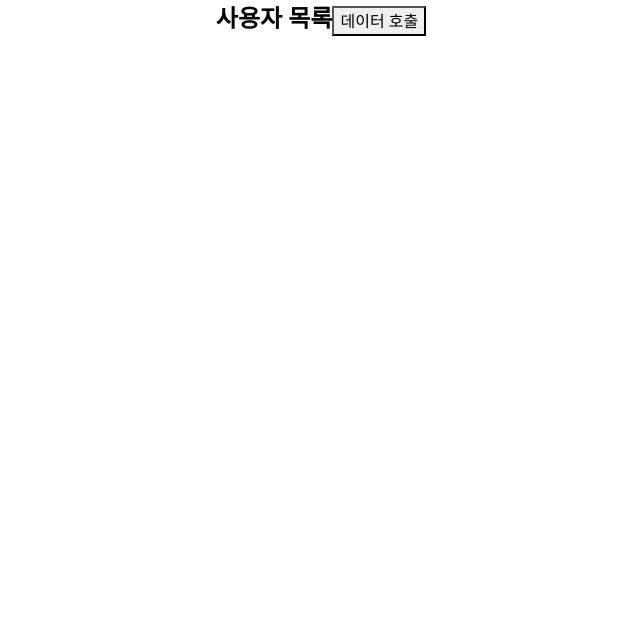
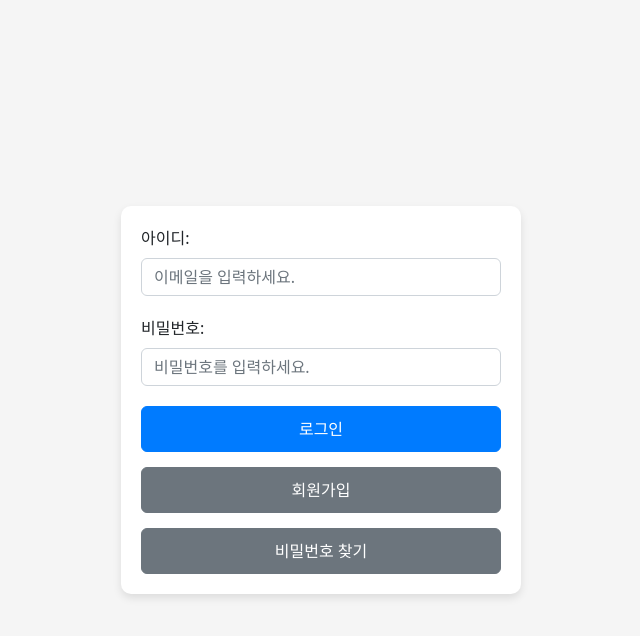
Before and after one commit to sjh9391985/vue-practice, a Vue app in the folder client-practice/: page / in a window 1280 px wide. Shown: the top 636 px of the page, without its empty margins (319-959 px from the left). Built offline with nearby package versions, Linux system fonts and the light colour scheme.

Commit message:
feat: 회원가입 템플릿 추가

```diff
--- a/client-practice/src/router/index.js
+++ b/client-practice/src/router/index.js
@@ -1,11 +1,11 @@
 import { createRouter, createWebHistory } from 'vue-router';
-import HomeView from '../views/HomeView.vue';
+import MainView from '../views/MainView.vue';
 
 const routes = [
   {
     path: '/',
-    name: 'home',
-    component: HomeView,
+    name: 'MainView',
+    component: MainView,
   },
   {
     path: '/user',
@@ -27,6 +27,11 @@ const routes = [
     name: 'CreateView',
     component: () => import('../views/CreateView.vue'),
   },
+  {
+    path: '/join',
+    name: 'JoinView',
+    component: () => import('../views/JoinView.vue'),
+  },
 ];
 
 const router = createRouter({
--- /dev/null
+++ b/client-practice/src/views/JoinView.vue
@@ -0,0 +1,158 @@
+<template>
+  <div class="signup-container">
+    <div class="signup-card">
+      <h2 class="text-center mb-4">회원가입</h2>
+      <form @submit.prevent="handleSubmit">
+        <div class="form-group">
+          <label for="username" class="form-label">사용자 이름:</label>
+          <input
+            type="text"
+            class="form-control"
+            id="username"
+            v-model="form.username"
+            placeholder="사용자 이름을 입력하세요."
+            required
+          />
+        </div>
+        <div class="form-group">
+          <label for="userId" class="form-label">아이디:</label>
+          <input
+            class="form-control"
+            type="text"
+            id="userId"
+            v-model="form.userId"
+            placeholder="이메일을 입력하세요."
+            required
+          />
+        </div>
+        <div class="form-group">
+          <label for="password" class="form-label">비밀번호:</label>
+          <input
+            type="password"
+            class="form-control"
+            id="password"
+            v-model="form.password"
+            placeholder="비밀번호를 입력하세요."
+            required
+          />
+        </div>
+        <div class="form-group">
+          <label for="confirmPassword" class="form-label">비밀번호 확인:</label>
+          <input
+            type="password"
+            class="form-control"
+            id="confirmPassword"
+            v-model="form.confirmPassword"
+            placeholder="비밀번호를 다시 입력하세요."
+            required
+          />
+        </div>
+        <div class="form-buttons">
+          <button type="submit" class="btn btn-primary btn-block">회원가입</button>
+          <router-link to="/" class="btn btn-secondary btn-block">로그인으로 돌아가기</router-link>
+        </div>
+      </form>
+    </div>
+  </div>
+</template>
+
+<script>
+import axios from 'axios';
+export default {
+  name: 'JoinView',
+  data() {
+    return {
+      form: {
+        username: '',
+        userId: '',
+        password: '',
+        confirmPassword: '',
+      },
+      isDuplicated: false,
+    };
+  },
+  watch: {
+    'form.username': function (newVal) {
+      console.log('사용자 이름 입력 중:', newVal);
+    },
+    'form.userId': function (userId) {
+      this.checkDuplicateId(userId);
+    },
+    'form.password': function (newVal) {
+      console.log('비밀번호 입력 중:', newVal);
+    },
+    'form.confirmPassword': function (newVal) {
+      console.log('비밀번호 확인 입력 중:', newVal);
+    },
+  },
+  methods: {
+    checkDuplicateId(userId) {
+      axios
+        .put('http://localhost:8080/', userId)
+        .then((response) => {
+          console.log('response: ', response);
+        })
+        .catch((error) => {
+          console.log('error: ', error);
+        });
+    },
+    handleSubmit() {
+      if (this.form.password !== this.form.confirmPassword) {
+        alert('비밀번호가 일치하지 않습니다.');
+        return;
+      }
+      // 여기서 회원가입 요청을 처리할 수 있습니다.
+      // 예를 들어, Axios 등을 사용해 서버에 데이터를 보낼 수 있습니다.
+      alert('회원가입이 완료되었습니다!');
+      this.$router.push('/login');
+    },
+  },
+};
+</script>
+
+<style scoped>
+.signup-container {
+  display: flex;
+  justify-content: center;
+  align-items: center;
+  height: 100vh;
+  background-color: #f5f5f5;
+}
+
+.signup-card {
+  background: #ffffff;
+  border-radius: 10px;
+  padding: 30px;
+  box-shadow: 0 4px 8px rgba(0, 0, 0, 0.1);
+  width: 100%;
+  max-width: 400px;
+}
+
+.form-group {
+  margin-bottom: 20px;
+}
+
+.form-label {
+  margin-bottom: 10px;
+  font-weight: bold;
+}
+
+.form-buttons {
+  display: flex;
+  flex-direction: column;
+}
+
+.form-buttons .btn {
+  margin-bottom: 15px;
+}
+
+.form-buttons .btn:last-child {
+  margin-bottom: 0;
+}
+
+.btn-block {
+  width: 100%;
+  font-size: 16px;
+  padding: 10px;
+}
+</style>
--- /dev/null
+++ b/client-practice/src/views/MainView.vue
@@ -0,0 +1,119 @@
+<template>
+  <div class="main-container">
+    <div class="login-card">
+      <form>
+        <div class="form-group">
+          <label for="email" class="form-label">아이디:</label>
+          <input
+            type="email"
+            class="form-control"
+            id="email"
+            placeholder="이메일을 입력하세요."
+            name="email"
+            autocomplete="off"
+          />
+        </div>
+        <div class="form-group">
+          <label for="pwd" class="form-label">비밀번호:</label>
+          <input
+            type="password"
+            class="form-control"
+            id="pwd"
+            placeholder="비밀번호를 입력하세요."
+            name="pwd"
+            autocomplete="off"
+          />
+        </div>
+        <div class="form-buttons">
+          <button type="button" class="btn btn-primary btn-block">로그인</button>
+          <router-link to="/join" class="btn btn-secondary btn-block">회원가입</router-link>
+          <router-link to="/user" class="btn btn-secondary btn-block">비밀번호 찾기</router-link>
+        </div>
+      </form>
+    </div>
+  </div>
+</template>
+
+<script>
+import axios from 'axios';
+
+const uForm = { no: 1, name: '손재현', email: 'sjh9391985@gmail.com', pwd: '1234', gender: true };
+
+export default {
+  name: 'MainView',
+  methods: {
+    getData() {
+      axios
+        .put('http://localhost:8080/', uForm)
+        .then((response) => {
+          console.log('response: ', response);
+        })
+        .catch((error) => {
+          console.log('error: ', error);
+        });
+    },
+  },
+};
+</script>
+
+<style scoped>
+.main-container {
+  display: flex;
+  justify-content: center;
+  align-items: center;
+  height: 100vh;
+  background-color: #f5f5f5;
+}
+
+.login-card {
+  background: #ffffff;
+  border-radius: 10px;
+  padding: 20px;
+  box-shadow: 0 4px 8px rgba(0, 0, 0, 0.1);
+  width: 100%;
+  max-width: 400px;
+}
+
+.form-group {
+  margin-bottom: 20px; /* 입력 필드 간의 간격 조정 */
+}
+
+.form-buttons {
+  display: flex;
+  flex-direction: column;
+}
+
+.form-buttons .btn {
+  margin-bottom: 15px; /* 버튼 간의 간격 추가 */
+}
+
+.form-buttons .btn:last-child {
+  margin-bottom: 0; /* 마지막 버튼 아래쪽 여백 제거 */
+}
+
+.btn-block {
+  width: 100%;
+  font-size: 16px;
+  padding: 10px;
+}
+
+.btn-primary {
+  background-color: #007bff;
+  border-color: #007bff;
+}
+
+.btn-primary:hover {
+  background-color: #0056b3;
+  border-color: #0056b3;
+}
+
+.btn-secondary {
+  background-color: #6c757d;
+  border-color: #6c757d;
+}
+
+.btn-secondary:hover {
+  background-color: #5a6268;
+  border-color: #545b62;
+}
+</style>
```
